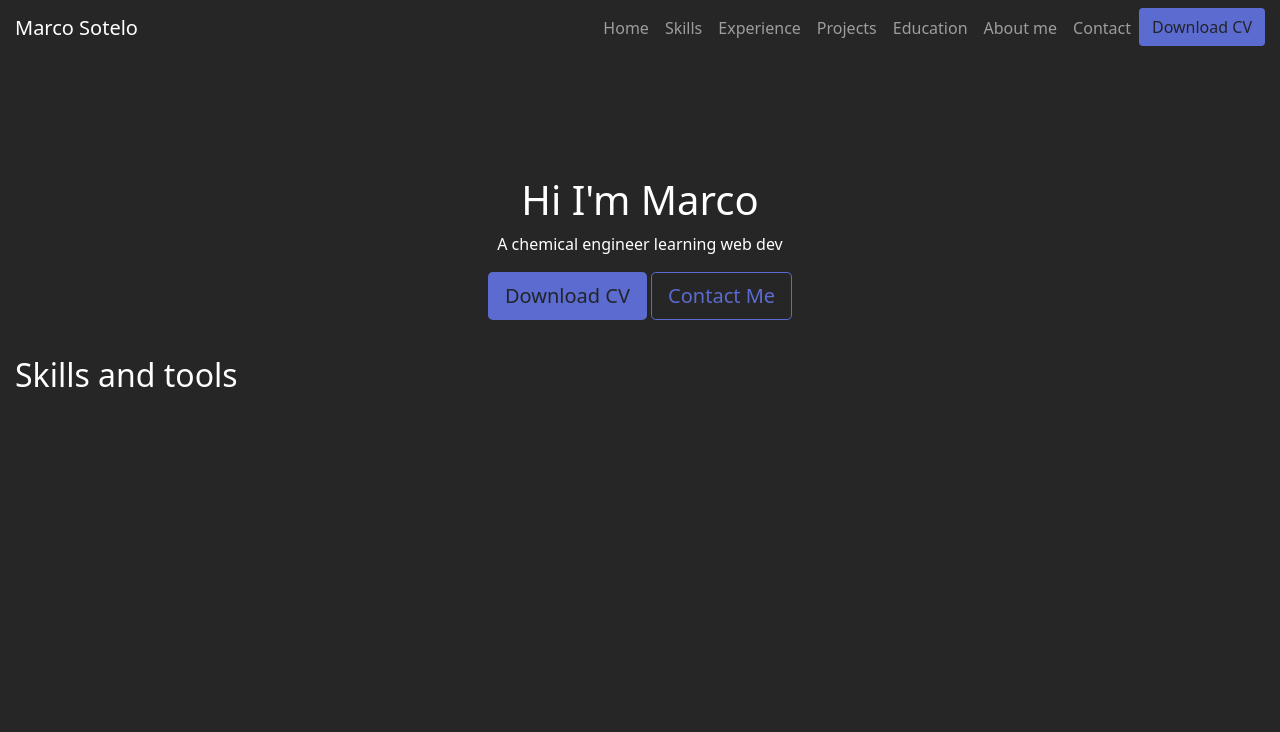
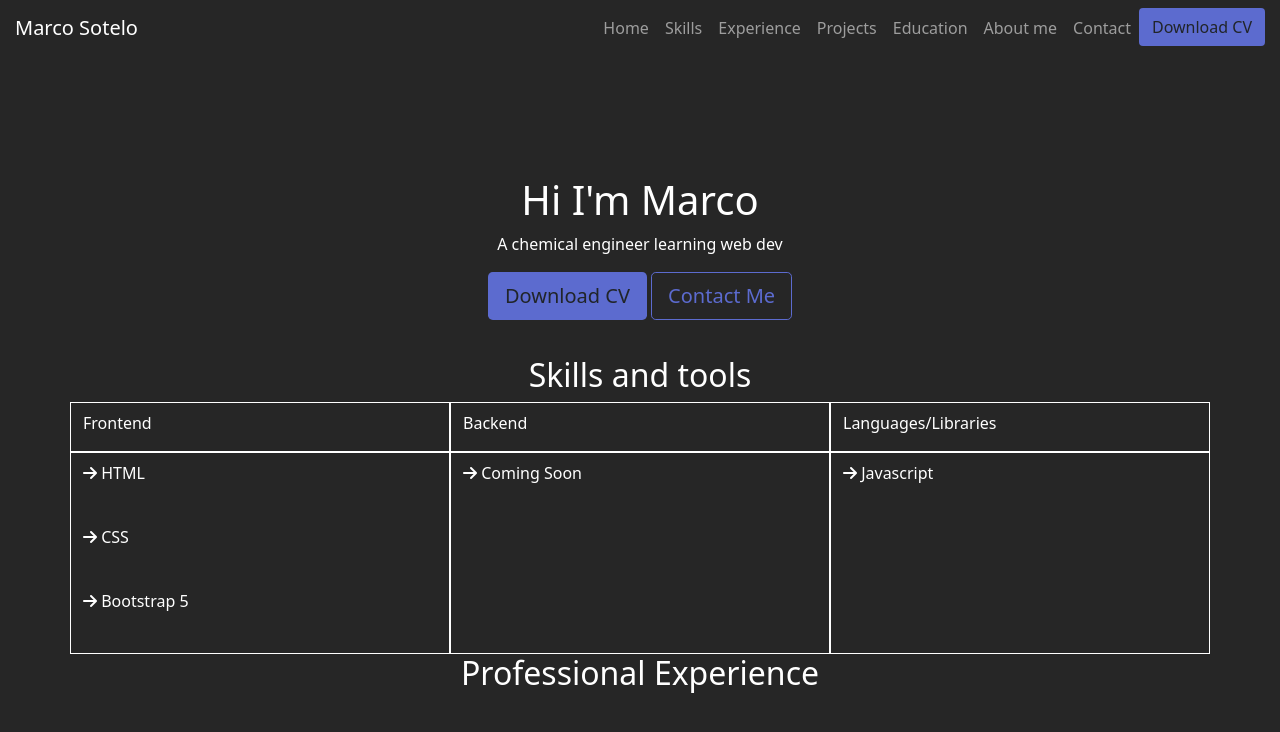
Before and after one commit to MarcoSoteloJ/WebDevCV, a plain HTML site: page index.html in a window 1280 px wide. Drawn offline with nearby package versions, Linux system fonts and the light colour scheme.

Commit message:
Completed Skills Section

```diff
--- a/index.html
+++ b/index.html
@@ -72,12 +72,46 @@
 
 
     <h2>Skills and tools</h2>
-    <div class="row">
+    <div class="container ">
+      <div class="row linea1">
+        <div class="col-lg-4">
+           <p> Frontend </p>
+        </div>
+        <div class="col-lg-4">
+          <p> Backend </p>
+        </div>
+        <div class="col-lg-4">
+        <p> Languages/Libraries </p>
+        </div>
+      </div>
 
+      <div class="row linea1">
+        <div class="col-lg-4">
+          <p><i class="fa-solid fa-arrow-right"></i> HTML </p><br>
+          <p><i class="fa-solid fa-arrow-right"></i> CSS </p><br>
+          <p><i class="fa-solid fa-arrow-right"></i> Bootstrap 5</p><br>
 
+        </div>
+
+        <div class="col-lg-4">
+          <p><i class="fa-solid fa-arrow-right"></i> Coming Soon </p><br>
+        </div>
+
+        <div class="col-lg-4">
+          <p><i class="fa-solid fa-arrow-right"></i> Javascript </p><br>
+        </div>
+
+      </div>
 
     </div>
 
 
+
+    <!-- Professional Experience -->
+    <h2>Professional Experience</h2>
+
+
+
+
 </body>
 </html>
--- a/styles.css
+++ b/styles.css
@@ -1,6 +1,7 @@
 body {
   background-color: #262626;
   color: #fff;
+  text-align: center;
 }
 
 /* HeaderNavBar */
@@ -30,3 +31,14 @@ body {
 }
 
 /* skills */
+
+.col-lg-4 {
+  border-width: thin;
+  border-style: solid;
+  text-align: left;
+  padding-top: 0.5rem;
+}
+
+ul li: :first-of-type {
+  list-style-type: <i class= "fa-solid fa-arrow-right" >;
+}
```
